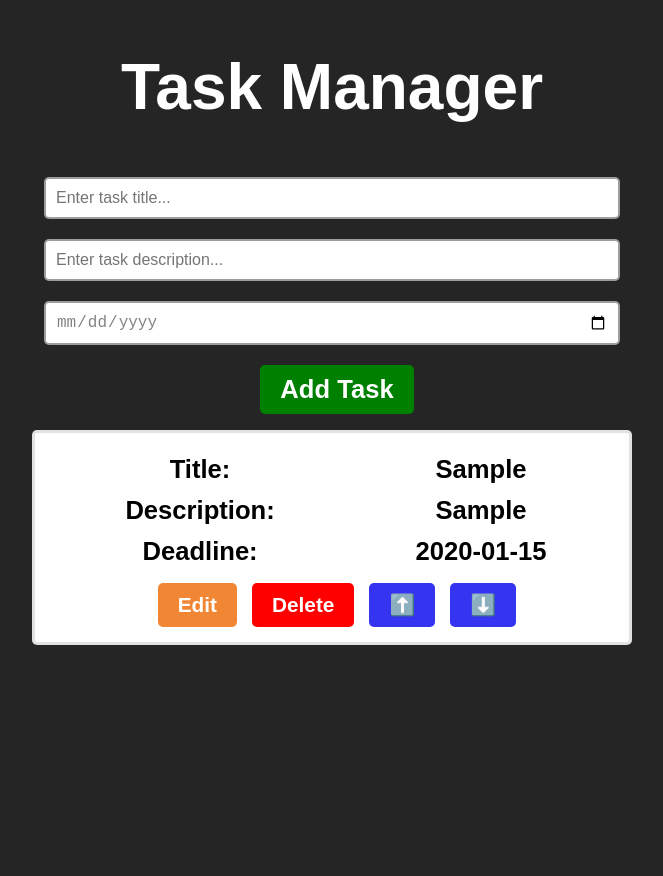
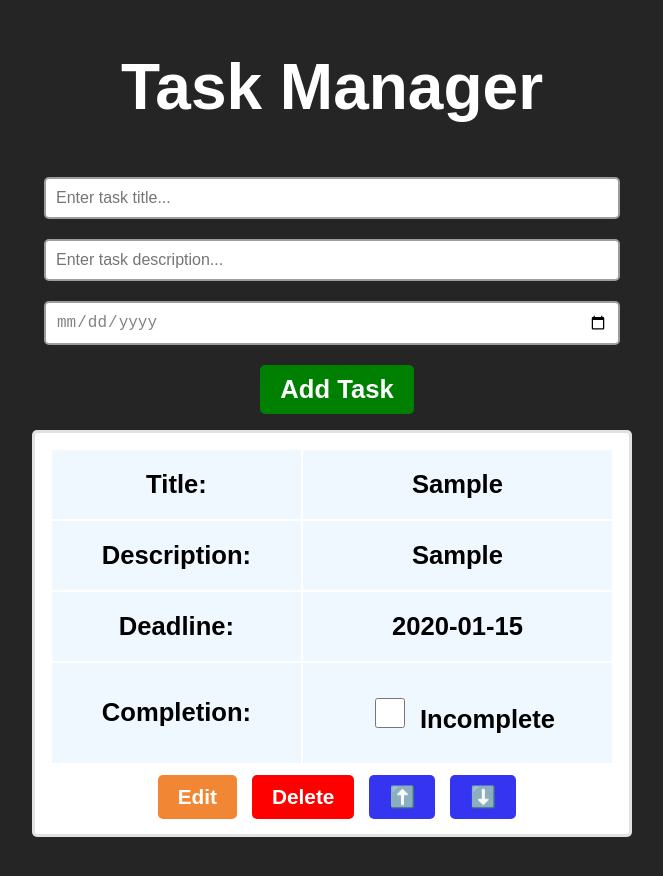
Before and after one commit to EstebanMarulandaS/prueba-react, a React (Vite) app: page / in a window 1280 px wide. Both pictures are taken after typing "Sample", "Sample", "2020-01-15" into the empty fields and a click on the button "Add Task". Shown: the top 876 px of the page, without its empty margins (308-971 px from the left). Before the commit the page ends 800 px from the top, so only its background shows below. Built offline with nearby package versions, Linux system fonts and the light colour scheme.

Commit message:
add completion checkbox and style

```diff
--- a/src/components/Tarea/Tarea.jsx
+++ b/src/components/Tarea/Tarea.jsx
@@ -43,11 +43,24 @@ export const Tarea = () => {
         title: newTask,
         description: newTaskDescription,
         deadline: newTaskDeadline,
+        status: getStatus(newTaskDeadline),
+        completed: false,
       };
       setTask((t) => [...t, task]);
       setNewTask("");
       setNewTaskDescription("");
       setNewTaskDeadline("");
+    }
+  }
+
+  // Función para obtener el estado de la tarea
+  function getStatus(deadline) {
+    const today = new Date();
+    const taskDeadline = new Date(deadline);
+    if (taskDeadline < today) {
+      return "due";
+    } else {
+      return "on time";
     }
   }
 
@@ -90,6 +103,13 @@ export const Tarea = () => {
     deleteTask(index);
   }
 
+  /* Marcar tarea como completada */
+  function toggleTaskCompletion(index) {
+    const updatedTasks = [...tasks];
+    updatedTasks[index].completed = !updatedTasks[index].completed;
+    setTask(updatedTasks);
+  }
+
   return (
     <div className="to-do-list">
       <h1>Task Manager</h1>
@@ -118,7 +138,7 @@ export const Tarea = () => {
 
       <ol>
         {tasks.map((task, index) => (
-          <li key={index}>
+          <li key={index} className={task.completed ? "completed" : ""}>
             <table>
               <tbody>
                 <tr>
@@ -127,17 +147,35 @@ export const Tarea = () => {
                   </td>
                   <td className="text">{task.title}</td>
                 </tr>
+
                 <tr>
                   <td>
                     <strong>Description:</strong>
                   </td>
                   <td className="text">{task.description}</td>
                 </tr>
+
                 <tr>
                   <td>
                     <strong>Deadline:</strong>
                   </td>
                   <td className="text">{task.deadline}</td>
+                </tr>
+                <tr>
+                  <td>
+                    <strong>Completion:</strong>
+                  </td>
+                  <td className="text">
+                    <input
+                      className="completionCheckBox"
+                      type="checkbox"
+                      checked={task.completed}
+                      onChange={() => toggleTaskCompletion(index)}
+                    />
+                    <label htmlFor={`task-${index}-completed`}>
+                      {task.completed ? "Completed" : "Incomplete"}
+                    </label>
+                  </td>
                 </tr>
               </tbody>
             </table>
@@ -161,7 +199,6 @@ export const Tarea = () => {
                 ⬇️
               </button>
             </div>
-            {/* Hi */}
           </li>
         ))}
       </ol>
--- a/src/components/Tarea/tarea.scss
+++ b/src/components/Tarea/tarea.scss
@@ -71,7 +71,7 @@ body {
     border-radius: 5px;
     color: rgba(0, 0, 0, 0.489);
     margin: 10px;
-    width: calc(100% - 24px); /* full width minus padding and border */
+    width: calc(100% - 24px);
     box-sizing: border-box;
   }
 
@@ -111,8 +111,32 @@ body {
     margin-bottom: 10px;
   }
 
+  tr {
+    background-color: aliceblue;
+  }
+
   td {
-    padding: 5px;
+    padding: 20px;
+    word-wrap: break-word;
+    overflow-wrap: break-word;
+    word-break: break-word;
+    white-space: pre-wrap;
+    overflow: hidden;
+    text-overflow: ellipsis;
+    max-width: 100%;
+  }
+
+  /* Estilos boton completado */
+  .completionCheckBox {
+    width: 30px;
+    height: 30px;
+    margin: 15px;
+  }
+
+  .completed {
+    background-color: #f0f0f0;
+    color: #666666;
+    text-decoration: line-through;
   }
 
   /* Breakpoint ≥576px */
@@ -215,8 +239,8 @@ body {
     }
   }
 
-/* Breakpoint ≥1400px */
-@media (min-width: 1400px) {
+  /* Breakpoint ≥1400px */
+  @media (min-width: 1400px) {
     .to-do-list {
       width: 50%;
     }
```
